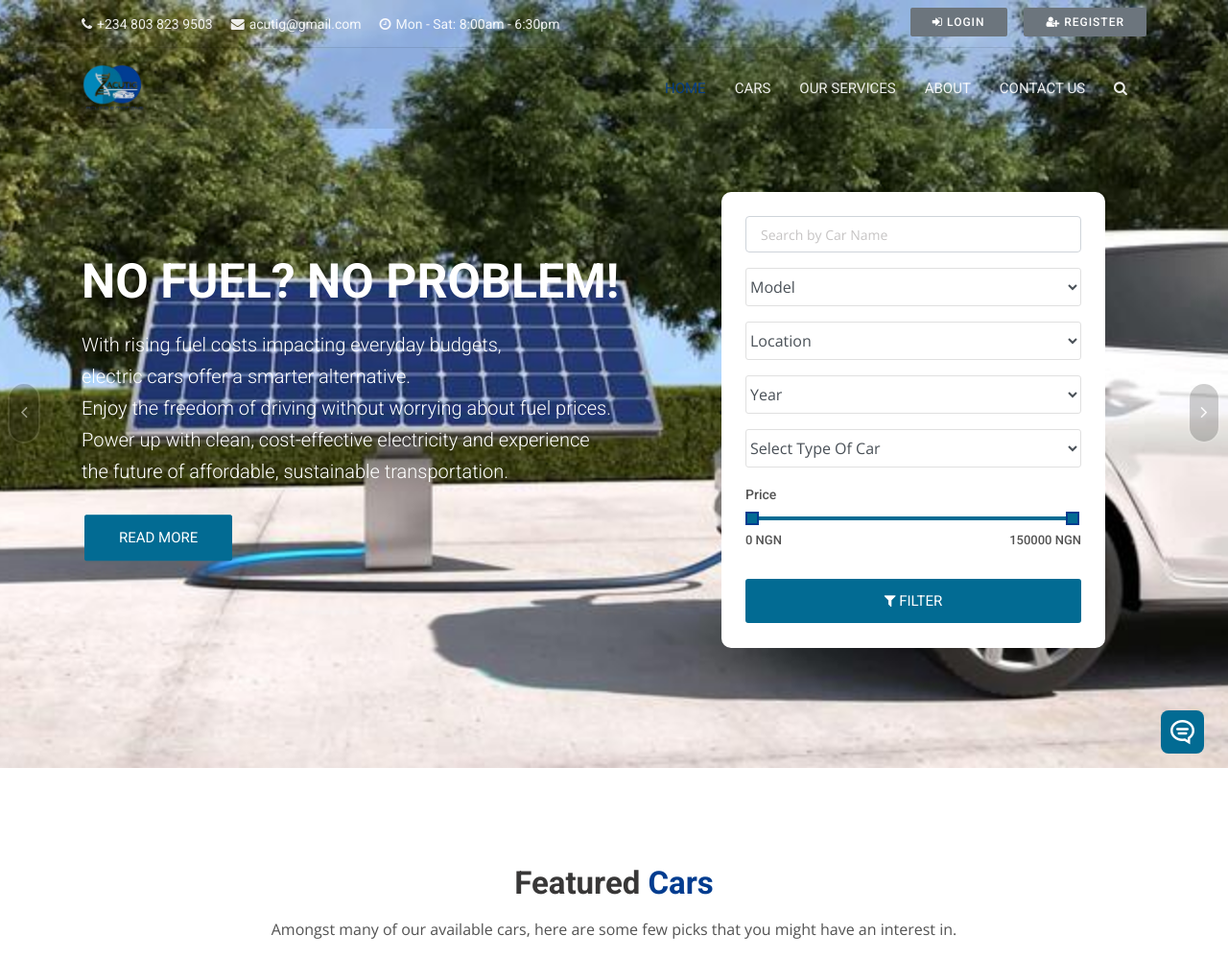
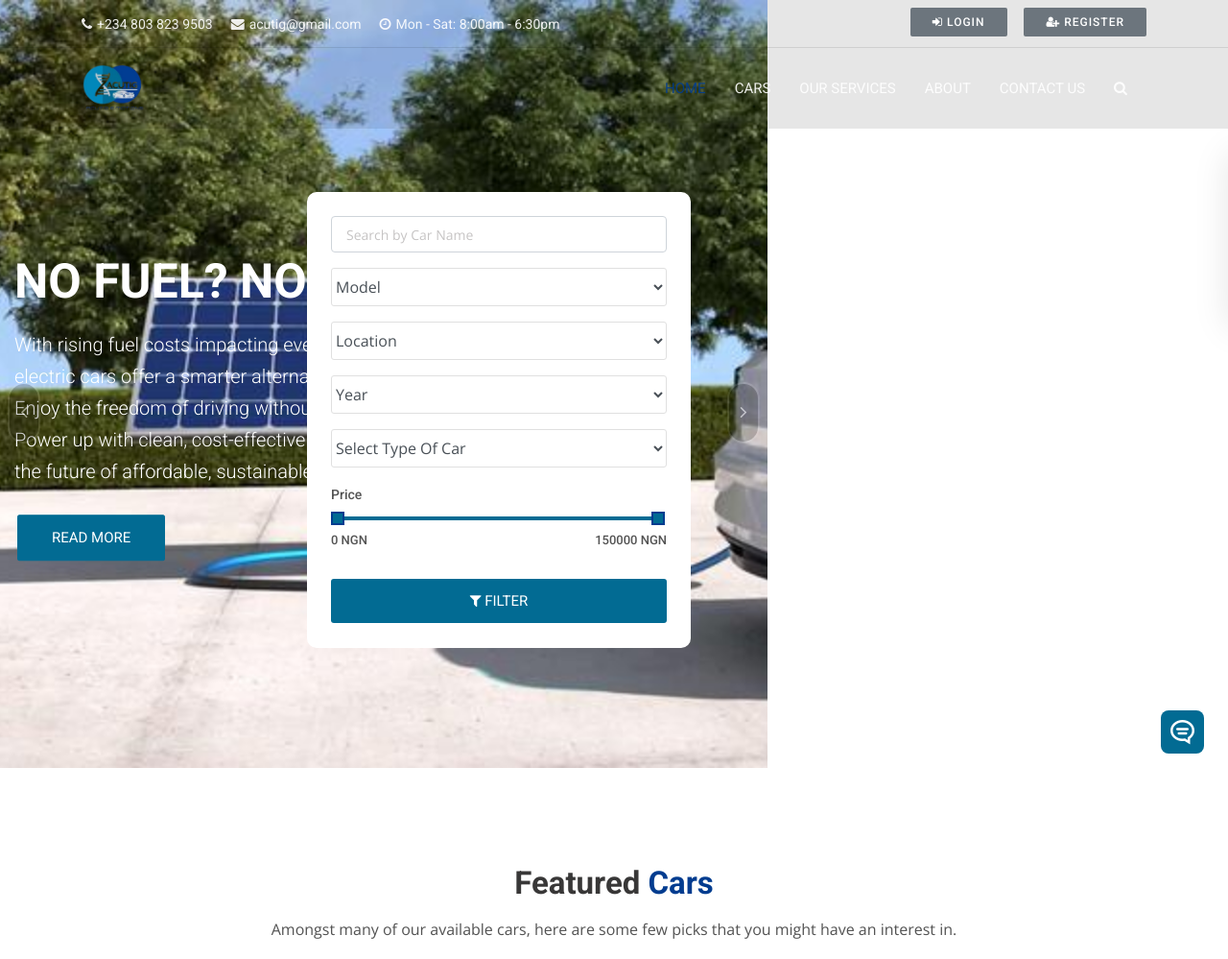
Before and after one commit to olaife219/acutigemotions, a Django app: page / in a window 1280 px wide. Shown: the top 999 px of the page at 96% size. Run offline with Django 3.2, Linux system fonts and the light colour scheme; data that the repository does not hold is empty; parts of the project's set-up code (start-up, migrations or seed data) failed here and were passed over; some libraries are stand-ins or nearby versions.

Commit message:
Acutig Emotions

```diff
--- a/templates/pages/home.html
+++ b/templates/pages/home.html
@@ -7,10 +7,10 @@
 {% load static %}
 <!-- Banner start -->
 
-<div class="banner" id="banner">
-    <div id="carouselExampleIndicators" class="carousel slide" data-ride="carousel">
-        <div class="carousel-inner banner-slider-inner text-center" style="width: 100vw; height: 100vh;">
-            <div class="carousel-item banner-max-height active item-bg" style="width: 100vw; height: 100vh;">
+<div class="banner" id="banner" style="width: 100vh; height: 100vh;">
+    <div id="carouselExampleIndicators" class="carousel slide" data-ride="carousel" style="width: 100%; height: 100%;">
+        <div class="carousel-inner banner-slider-inner text-center" style="width: 100%; height: 100%;">
+            <div class="carousel-item banner-max-height active item-bg" style="width: 100%; height: 100%;">
                 <img class="d-block" src="{% static 'img/car-6.jpg' %}" alt="banner" style="min-width: 100vw; min-height: 100vh; object-fit: cover;">
                 <div class="carousel-content container banner-info-2 bi-2 text-left">
 
@@ -23,7 +23,7 @@
                     <a href="{% url 'services' %}" class="btn btn-lg btn-theme">Read More</a>
                 </div>
             </div>
-            <div class="carousel-item banner-max-height item-bg" style="width: 100vw; height: 100vh;">
+            <div class="carousel-item banner-max-height item-bg" style="width: 100%; height: 100%;">
                 <img class="d-block" src="{% static 'img/car-7.jpg' %}" alt="banner" style="min-width: 100vw; min-height: 100vh; object-fit: cover;">
                 <div class="carousel-content container banner-info-2 bi-2 text-left">
                     <h3>Drive the Future</h3>
@@ -32,7 +32,7 @@
                     <a href="{% url 'services' %}" class="btn btn-lg btn-theme">Read More</a>
                 </div>
             </div>
-            <div class="carousel-item banner-max-height item-bg" style="width: 100vw; height: 100vh;">
+            <div class="carousel-item banner-max-height item-bg" style="width: 100%; height: 100%;">
                 <img class="d-block" src="{% static 'img/carslider2.jpg' %}" alt="banner" style="min-width: 100vw; min-height: 100vh; object-fit: cover;">
                 <div class="carousel-content container banner-info-2 bi-2 text-left">
                     <h3>Car for Everyone</h3>
```
